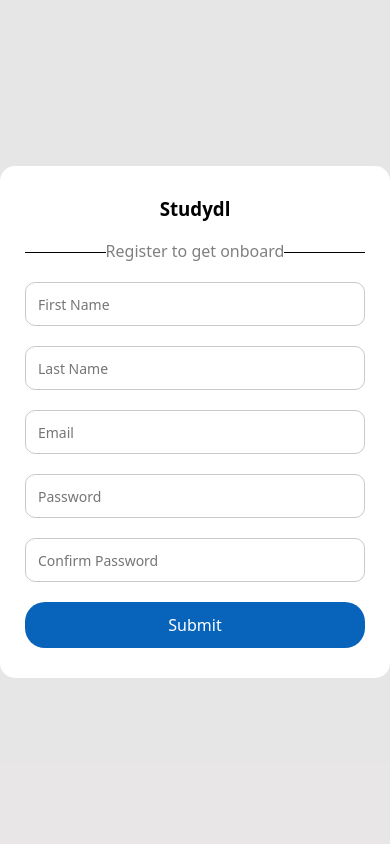
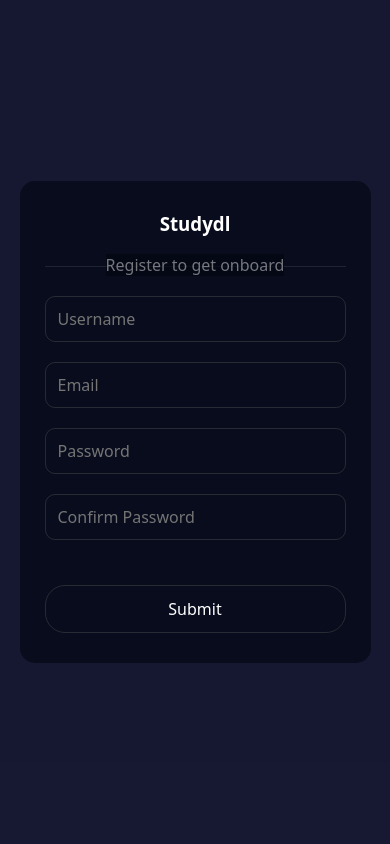
Before and after one commit to Buchi77344/studydl, a Django app: page /register in a window 390 px wide. Run offline with Django 4.2, Linux system fonts and the light colour scheme.

Commit message:
fix responsiveness

```diff
--- a/base/static/css/register.css
+++ b/base/static/css/register.css
@@ -33,19 +33,20 @@ button:active{
 .container{
     width : 100%;
     height : 100vh;
-    background-color :#190e0e1a;
+    background-color :#040721ed;
     display : flex;
     align-items : center;
     justify-content : center
 }
 
 .register-wrapper {
-    background-color: white;
-    width : 100%;
-    max-width : 400px;
-    /* height : 400px; */
-    border-radius : 15px;
-    padding : 30px 25px;
+    background-color: #030711a6;
+    width: 90%;
+    max-width: 400px;
+    margin : auto;
+    /* height: 400px; */
+    border-radius: 15px;
+    padding: 30px 25px;
 }
 
 .register-form {
@@ -58,6 +59,7 @@ button:active{
 
 .logo {
     margin-top : 0;
+    color : white;
 }
 
 .seperator{
@@ -71,16 +73,17 @@ button:active{
     top : 12px;
     left : 0;
     width : 100%;
-    border-top : 1px solid black;
+    border-top : 1px solid #cbc4c41f;
     z-index : -1;
 
 }
 
 .seperator > p{
-    width : fit-content;
-    background-color : white;
-    margin : auto auto 20px;
-    color : rgba(0, 0, 0, .5)
+    width: -moz-fit-content;
+    width: fit-content;
+    background-color: #030711a6;
+    margin: auto auto 20px;
+    color: rgb(230 230 230 / 50%);
 }
 
 .inputs-container{
@@ -92,16 +95,17 @@ button:active{
 }
 
 .input-div{
-    border : 1px solid #ccc8c8;
-    border-radius : 10px;
-
-    padding :   10px;
-    text-align : left;
+    border: 1px solid #56565669;
+    border-radius: 10px;
+    padding: 10px;
+    text-align: left;
 }
 
 .input-div > input{
     height : 100%;
-    font-size : 14px;
+    width : 100%;
+    font-size : 16px;
+    color : rgba(255, 255, 255, 0.8);
 }
 
 .input-div > input::placeholder{
@@ -109,13 +113,32 @@ button:active{
 }
 
 .submit{
+    position : relative;
     outline: none;
     border: none;
     padding: 12px 10px;
+    border: 1px solid #56565669;
     border-radius: 20px;
-    background: #0863ba;
+    background: transparent;
     color: white;
     font-size: 16px;
+    margin-top : 25px;
     cursor : pointer;
+    isolation : isolate;
+    overflow : hidden;
+}
 
+.submit::after{
+    content : '';
+    position : absolute;
+    inset : 0;
+    width : 0%;
+    height : 100%;
+    background-color : #0863ba;
+    transition : all .5s ease;
+    z-index : -1;
 }
+
+.submit:hover::after{
+    width : 100%;
+}
--- a/base/templates/register.html
+++ b/base/templates/register.html
@@ -19,12 +19,9 @@
                 </div>
 
                 <div class = "inputs-container">
-                    <div class = "input-div">
-                        <input placeholder = "First Name" type = "text" name = "first-name">
-                    </div>
 
                     <div class = "input-div">
-                        <input placeholder = "Last Name" type = "text" name = "last-name">
+                        <input placeholder = "Username" type = "text" name = "Username">
                     </div>
 
                     <div class = "input-div">
```
